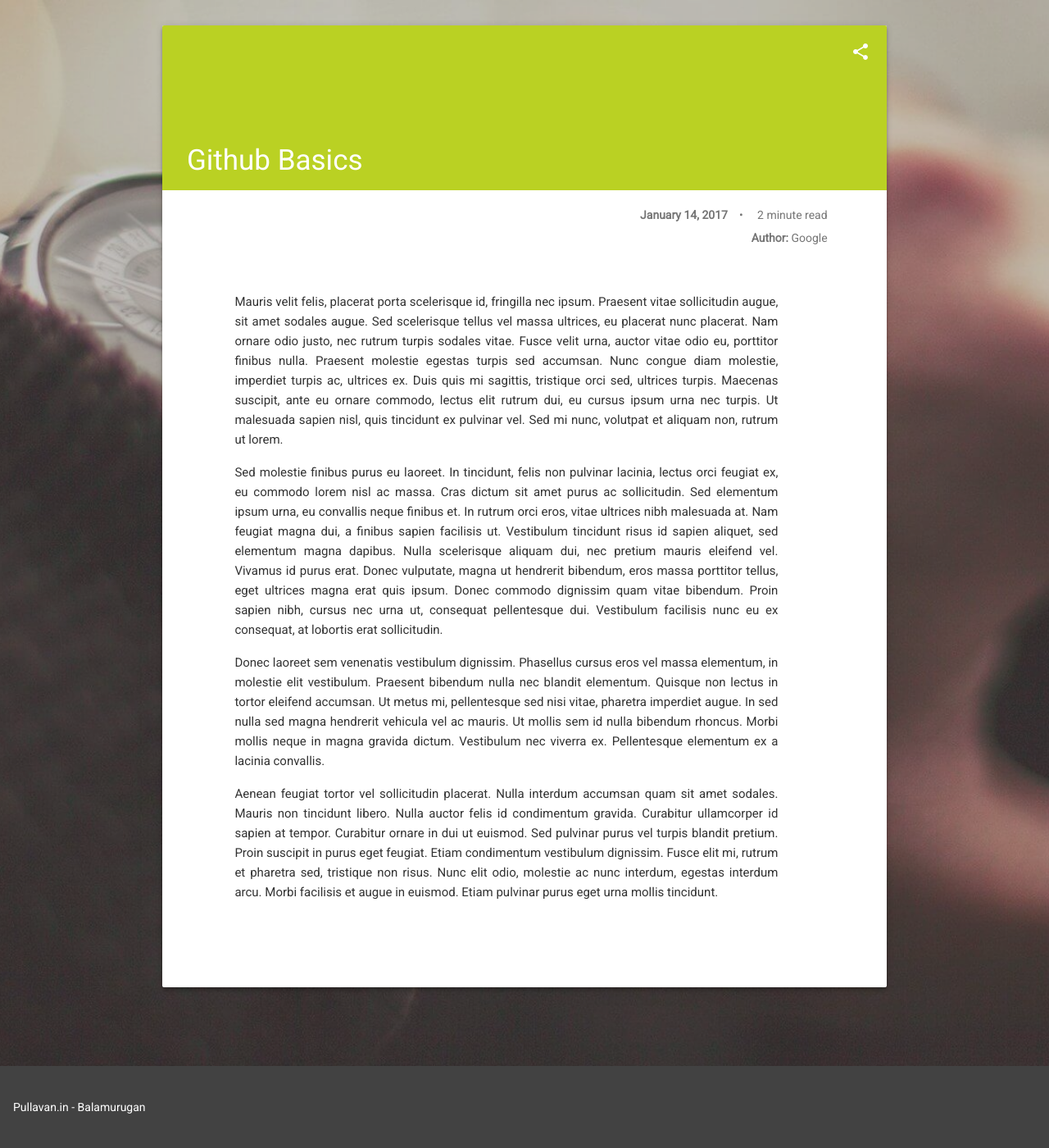
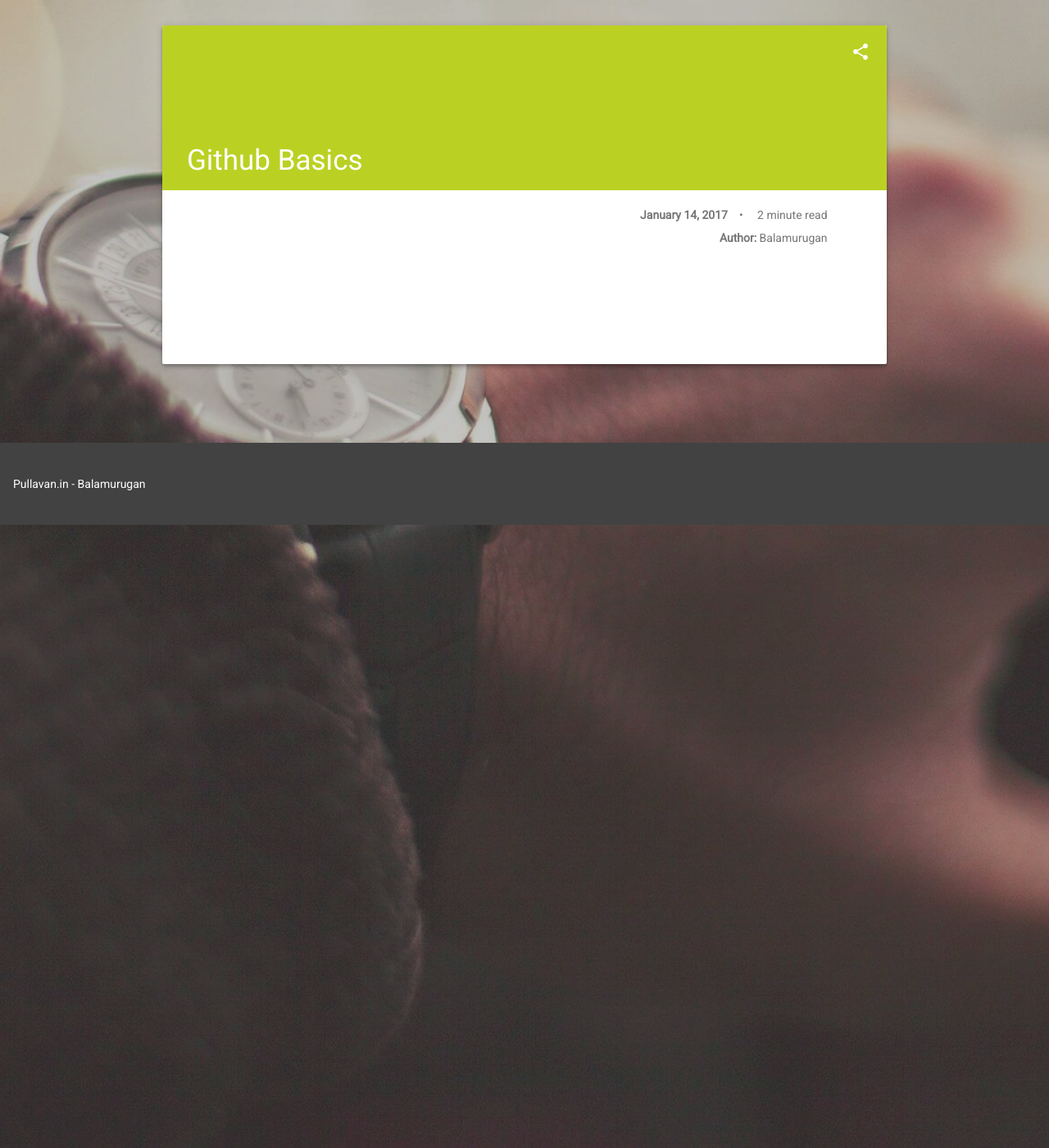
Before and after one commit to balamurugun/balamurugun.github.io, a Jekyll site: the page built from _posts/2017-01-14-Github-Basics.md, in a window 1280 px wide and 1400 px high, scrolled down 279 px. Shown: the whole window at 82% size. Built offline with Jekyll 4.4.1, drawn with Linux system fonts in a browser that asks for light colours; nearby versions of some CDN libraries.

Commit message:
Commit Changes

```diff
--- a/_posts/2017-01-14-Github-Basics.md
+++ b/_posts/2017-01-14-Github-Basics.md
@@ -2,13 +2,5 @@
 layout: post
 color: "#BAD123"
 textcolor: white
-author: Google
+author: Balamurugan
 ---
-
-Mauris velit felis, placerat porta scelerisque id, fringilla nec ipsum. Praesent vitae sollicitudin augue, sit amet sodales augue. Sed scelerisque tellus vel massa ultrices, eu placerat nunc placerat. Nam ornare odio justo, nec rutrum turpis sodales vitae. Fusce velit urna, auctor vitae odio eu, porttitor finibus nulla. Praesent molestie egestas turpis sed accumsan. Nunc congue diam molestie, imperdiet turpis ac, ultrices ex. Duis quis mi sagittis, tristique orci sed, ultrices turpis. Maecenas suscipit, ante eu ornare commodo, lectus elit rutrum dui, eu cursus ipsum urna nec turpis. Ut malesuada sapien nisl, quis tincidunt ex pulvinar vel. Sed mi nunc, volutpat et aliquam non, rutrum ut lorem.
-
-Sed molestie finibus purus eu laoreet. In tincidunt, felis non pulvinar lacinia, lectus orci feugiat ex, eu commodo lorem nisl ac massa. Cras dictum sit amet purus ac sollicitudin. Sed elementum ipsum urna, eu convallis neque finibus et. In rutrum orci eros, vitae ultrices nibh malesuada at. Nam feugiat magna dui, a finibus sapien facilisis ut. Vestibulum tincidunt risus id sapien aliquet, sed elementum magna dapibus. Nulla scelerisque aliquam dui, nec pretium mauris eleifend vel. Vivamus id purus erat. Donec vulputate, magna ut hendrerit bibendum, eros massa porttitor tellus, eget ultrices magna erat quis ipsum. Donec commodo dignissim quam vitae bibendum. Proin sapien nibh, cursus nec urna ut, consequat pellentesque dui. Vestibulum facilisis nunc eu ex consequat, at lobortis erat sollicitudin.
-
-Donec laoreet sem venenatis vestibulum dignissim. Phasellus cursus eros vel massa elementum, in molestie elit vestibulum. Praesent bibendum nulla nec blandit elementum. Quisque non lectus in tortor eleifend accumsan. Ut metus mi, pellentesque sed nisi vitae, pharetra imperdiet augue. In sed nulla sed magna hendrerit vehicula vel ac mauris. Ut mollis sem id nulla bibendum rhoncus. Morbi mollis neque in magna gravida dictum. Vestibulum nec viverra ex. Pellentesque elementum ex a lacinia convallis.
-
-Aenean feugiat tortor vel sollicitudin placerat. Nulla interdum accumsan quam sit amet sodales. Mauris non tincidunt libero. Nulla auctor felis id condimentum gravida. Curabitur ullamcorper id sapien at tempor. Curabitur ornare in dui ut euismod. Sed pulvinar purus vel turpis blandit pretium. Proin suscipit in purus eget feugiat. Etiam condimentum vestibulum dignissim. Fusce elit mi, rutrum et pharetra sed, tristique non risus. Nunc elit odio, molestie ac nunc interdum, egestas interdum arcu. Morbi facilisis et augue in euismod. Etiam pulvinar purus eget urna mollis tincidunt.
```
